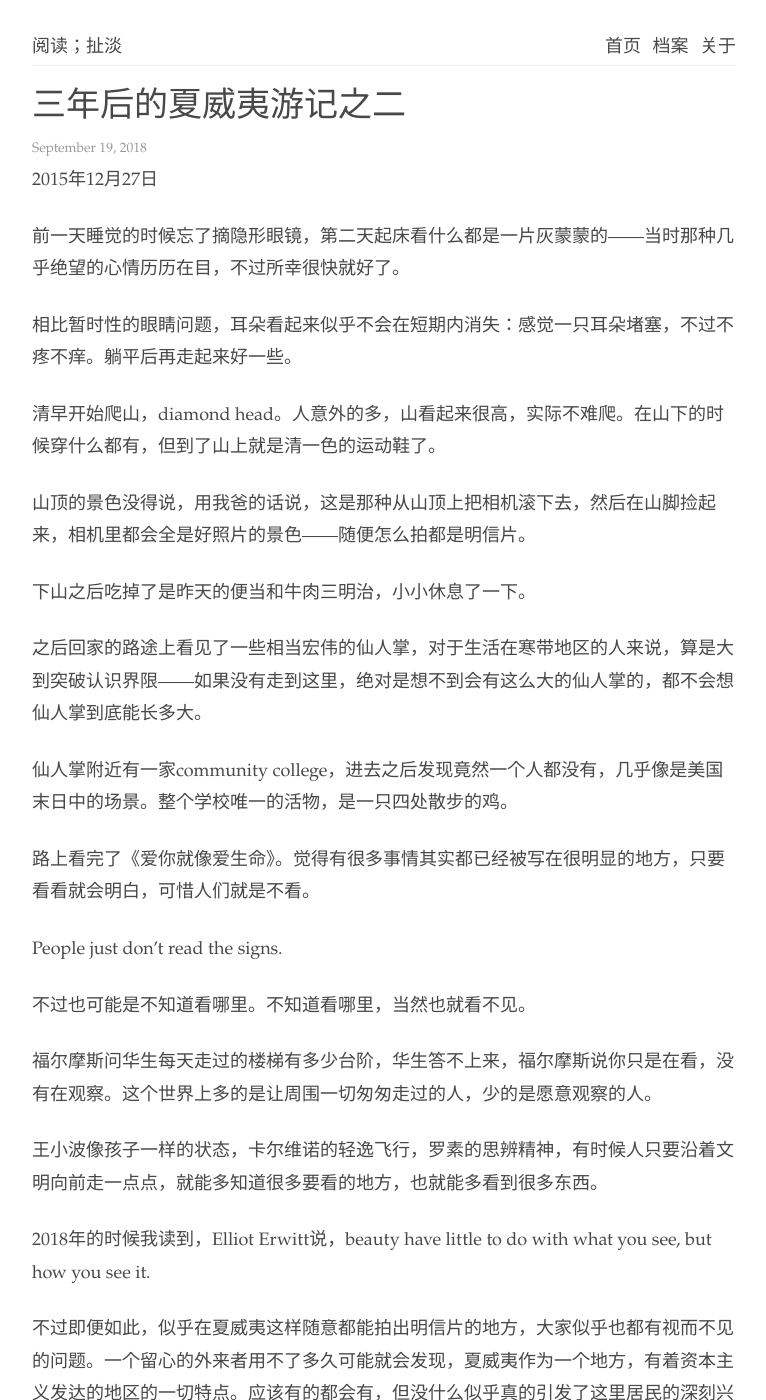
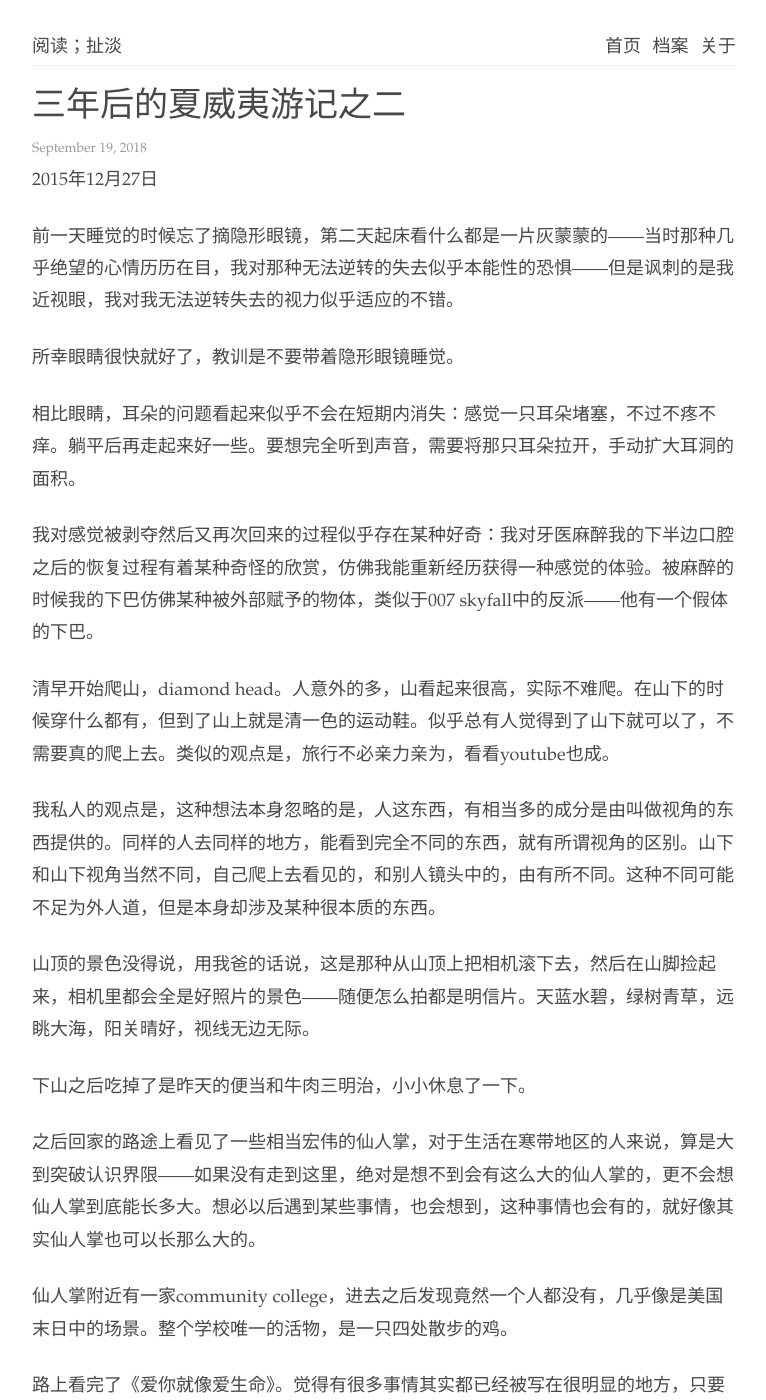
Before and after one commit to readandchedan/readandchedan.github.io, a Jekyll site: the page built from _posts/nonfiction/_posts/2018-09-19-three-year-late-hawaii-travel-log-part-2.md, in a window 1280 px wide and 1400 px high. Shown: the whole window, without its empty margins (256-1022 px from the left). Built offline with Jekyll 4.4.1, drawn with Linux system fonts in a browser that asks for light colours; some of the changed text lies outside the part shown.

Commit message:
Commited on 2018-09-19 23:21:45.055176

```diff
--- a/_posts/nonfiction/_posts/2018-09-19-three-year-late-hawaii-travel-log-part-2.md
+++ b/_posts/nonfiction/_posts/2018-09-19-three-year-late-hawaii-travel-log-part-2.md
@@ -5,17 +5,23 @@ layout: default
 
 2015年12月27日
 
-前一天睡觉的时候忘了摘隐形眼镜，第二天起床看什么都是一片灰蒙蒙的——当时那种几乎绝望的心情历历在目，不过所幸很快就好了。
+前一天睡觉的时候忘了摘隐形眼镜，第二天起床看什么都是一片灰蒙蒙的——当时那种几乎绝望的心情历历在目，我对那种无法逆转的失去似乎本能性的恐惧——但是讽刺的是我近视眼，我对我无法逆转失去的视力似乎适应的不错。
 
-相比暂时性的眼睛问题，耳朵看起来似乎不会在短期内消失：感觉一只耳朵堵塞，不过不疼不痒。躺平后再走起来好一些。
+所幸眼睛很快就好了，教训是不要带着隐形眼镜睡觉。
 
-清早开始爬山，diamond head。人意外的多，山看起来很高，实际不难爬。在山下的时候穿什么都有，但到了山上就是清一色的运动鞋了。
+相比眼睛，耳朵的问题看起来似乎不会在短期内消失：感觉一只耳朵堵塞，不过不疼不痒。躺平后再走起来好一些。要想完全听到声音，需要将那只耳朵拉开，手动扩大耳洞的面积。
 
-山顶的景色没得说，用我爸的话说，这是那种从山顶上把相机滚下去，然后在山脚捡起来，相机里都会全是好照片的景色——随便怎么拍都是明信片。
+我对感觉被剥夺然后又再次回来的过程似乎存在某种好奇：我对牙医麻醉我的下半边口腔之后的恢复过程有着某种奇怪的欣赏，仿佛我能重新经历获得一种感觉的体验。被麻醉的时候我的下巴仿佛某种被外部赋予的物体，类似于007 skyfall中的反派——他有一个假体的下巴。
+
+清早开始爬山，diamond head。人意外的多，山看起来很高，实际不难爬。在山下的时候穿什么都有，但到了山上就是清一色的运动鞋。似乎总有人觉得到了山下就可以了，不需要真的爬上去。类似的观点是，旅行不必亲力亲为，看看youtube也成。
+
+我私人的观点是，这种想法本身忽略的是，人这东西，有相当多的成分是由叫做视角的东西提供的。同样的人去同样的地方，能看到完全不同的东西，就有所谓视角的区别。山下和山下视角当然不同，自己爬上去看见的，和别人镜头中的，由有所不同。这种不同可能不足为外人道，但是本身却涉及某种很本质的东西。
+
+山顶的景色没得说，用我爸的话说，这是那种从山顶上把相机滚下去，然后在山脚捡起来，相机里都会全是好照片的景色——随便怎么拍都是明信片。天蓝水碧，绿树青草，远眺大海，阳关晴好，视线无边无际。
 
 下山之后吃掉了是昨天的便当和牛肉三明治，小小休息了一下。
 
-之后回家的路途上看见了一些相当宏伟的仙人掌，对于生活在寒带地区的人来说，算是大到突破认识界限——如果没有走到这里，绝对是想不到会有这么大的仙人掌的，都不会想仙人掌到底能长多大。
+之后回家的路途上看见了一些相当宏伟的仙人掌，对于生活在寒带地区的人来说，算是大到突破认识界限——如果没有走到这里，绝对是想不到会有这么大的仙人掌的，更不会想仙人掌到底能长多大。想必以后遇到某些事情，也会想到，这种事情也会有的，就好像其实仙人掌也可以长那么大的。
 
 仙人掌附近有一家community college，进去之后发现竟然一个人都没有，几乎像是美国末日中的场景。整个学校唯一的活物，是一只四处散步的鸡。
 
```
Also changed, not shown: other parts of _posts/nonfiction/_posts/2018-09-19-three-year-late-hawaii-travel-log-part-2.md (+3 -13 lines).
